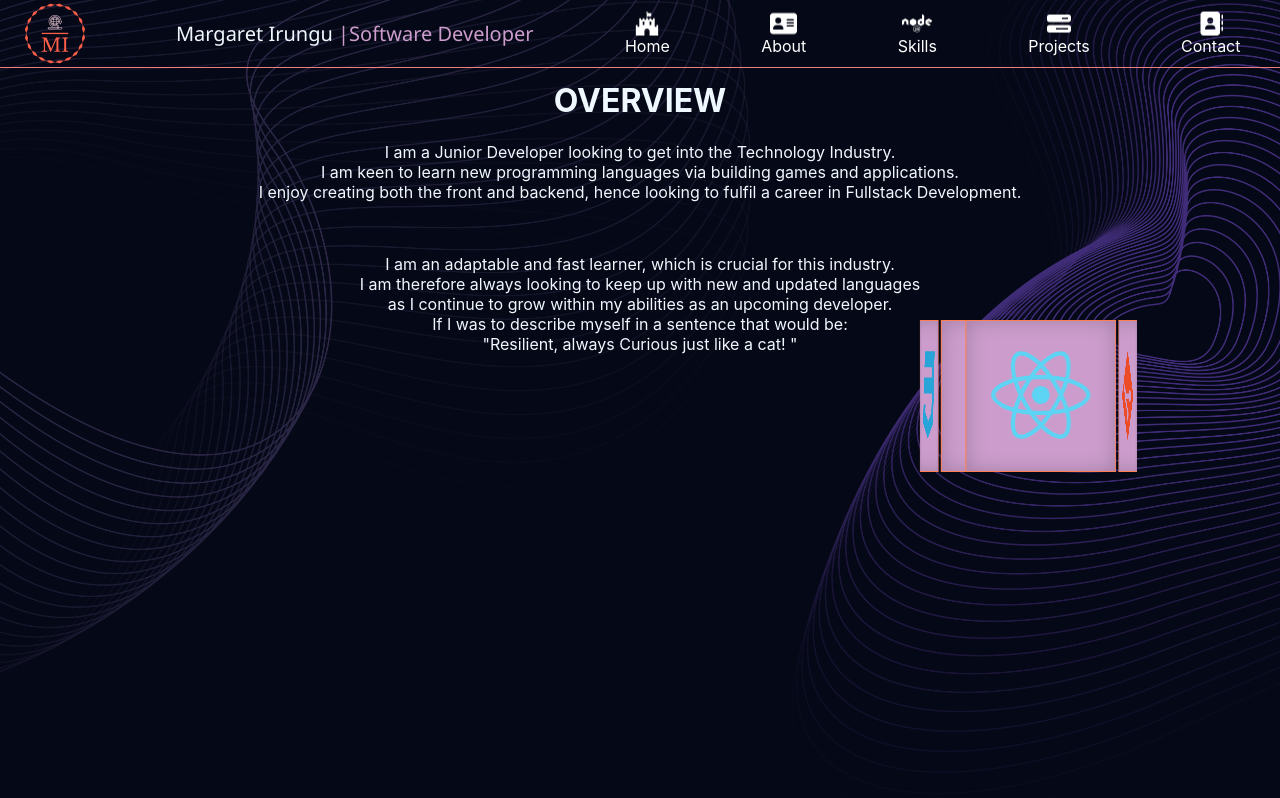
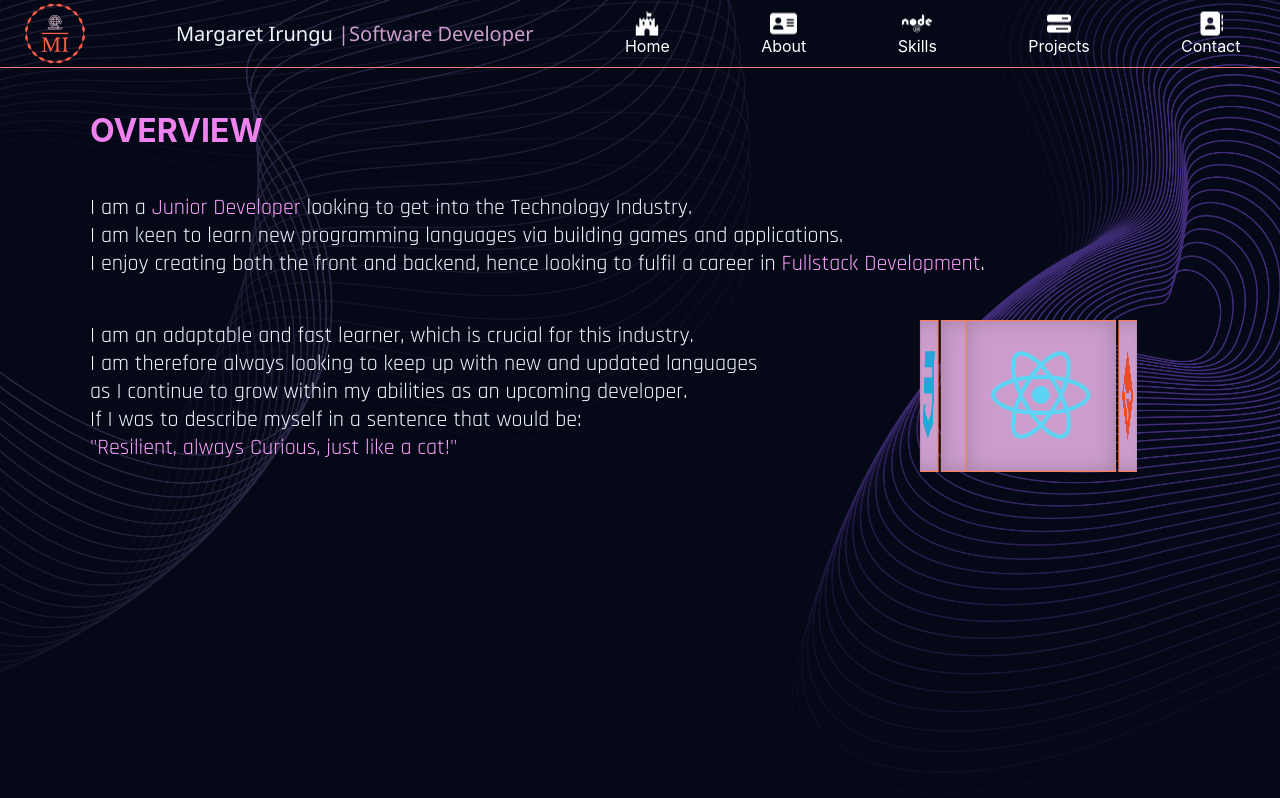
Before and after one commit to MargaretIrungu95/My-Portfolio, a React (Create React App) app: page /about in a window 1280 px wide. Shown: the top 798 px of the page. Built offline with nearby package versions, Linux system fonts and the light colour scheme; a web font is replaced by a local one.

Commit message:
About me section completed with some changes to home

```diff
--- a/src/components/About/About.css
+++ b/src/components/About/About.css
@@ -1,3 +1,6 @@
+@import url('https://fonts.googleapis.com/css2?family=Open+Sans:ital,wght@1,300&family=Rajdhani&display=swap');
+
+
 .stage-cube-cont {
     width: 50%;
     height: 100%;
@@ -9,15 +12,21 @@
     overflow: hidden;
 }
 
-/* .cubespinner {
-    animation-name: spincube;
-    animation-timing-function: ease-in-out;
-    animation-iteration-count: infinite;
-    animation-duration: 12s;
-    transform-style: preserve-3d;
-    transform-origin: 60px 60px 0;
-    margin-left: calc(50% - 100px);
-} */
+.overview-desc {
+    display: flex;
+    flex-direction: column;
+    text-align: left;
+    padding: 30px;
+    padding-left: 90px;
+}
+
+p {
+    font-size:  22px;
+    font-family: 'Open Sans', sans-serif;
+    font-family: 'Rajdhani', sans-serif;
+    font-weight: 500;
+}
+
 
 .cubespinner div {
     position: absolute;
@@ -76,36 +85,3 @@ color: #efd81d;
 transform: rotateX(-90deg) translateZ(100px);
 color: #ec4d28;
 }
-
-
-/* @keyframes spincube {
-from,
-to {
-transform: rotateX(0deg) rotateY(0deg) rotateZ(0deg);
-}
-16% {
-transform: rotateY(-90deg);
-}
-33% {
-transform: rotateY(-90deg) rotateZ(90deg);
-}
-50% {
-transform: rotateY(-180deg) rotateZ(90deg);
-}
-66% {
-transform: rotateY(-270deg) rotateX(90deg);
-}
-83% {
-transform: rotateX(90deg);
-}
-} */
-
-
-/* @keyframes spincube {
-    from,to  { transform: rotateX(0deg) rotateY(0deg) rotateZ(0deg); }
-    16%      { transform: rotateY(-90deg);                           }
-    33%      { transform: rotateY(-90deg) rotateZ(90deg);            }
-    50%      { transform: rotateY(-180deg) rotateZ(90deg);           }
-    66%      { transform: rotateY(90deg) rotateX(90deg);             }
-    83%      { transform: rotateX(90deg);                            }
-} */
--- a/src/components/About/About.js
+++ b/src/components/About/About.js
@@ -1,5 +1,6 @@
 import React from 'react';
 import { FontAwesomeIcon } from '@fortawesome/react-fontawesome';
+import { LightSpeed } from "react-reveal";
 import {
   faCss3,
   faGitAlt,
@@ -16,15 +17,24 @@ function About() {
       <br/>
       <br/>
       <br/>
-      <h1>
-        OVERVIEW
-      </h1>
-      <p>
-        I am a Junior Developer looking to get into the Technology Industry.<br/>
-        I am keen to learn new programming languages via building games and applications. <br/>
-        I enjoy creating both the front and backend, hence looking to fulfil a career in Fullstack Development.
-      </p>
-      <br/>
+      <div className='overview-desc'>
+        <h1 style={{color: '#EE82EE'}}>
+          OVERVIEW
+        </h1>
+        <LightSpeed>
+          <p>
+            I am a <span style={{color: '#fa9ffa'}}>Junior Developer</span> looking to get into the Technology Industry. <br/>
+            I am keen to learn new programming languages via building games and applications. <br/>
+            I enjoy creating both the front and backend, hence looking to fulfil a career in <span style={{color: '#fa9ffa'}}>Fullstack Development</span>.
+          </p>
+          <p>
+            I am an adaptable and fast learner, which is crucial for this industry. <br/>
+            I am therefore always looking to keep up with new and updated languages <br/>
+            as I continue to grow within my abilities as an upcoming developer. <br/>
+            If I was to describe myself in a sentence that would be: <br/>
+            <span style={{color: '#fa9ffa'}}>"Resilient, always Curious, just like a cat!"</span>
+          </p>
+        </LightSpeed>
       {/* <p>
         Some of the frameworks I have worked with are:
       </p>
@@ -40,14 +50,11 @@ function About() {
         Git
       </p> */}
 
-      <p>
-        I am an adaptable and fast learner, which is crucial for this industry. <br/>
-        I am therefore always looking to keep up with new and updated languages <br/>
-        as I continue to grow within my abilities as an upcoming developer. <br/>
-        If I was to describe myself in a sentence that would be: <br/>
-        "Resilient, always Curious just like a cat! "
-      </p>
 
+      </div>
+
+
+      {/* creating the cube */}
       <div className="stage-cube-cont">
         <div className="cubespinner">
           <div className="face1">
--- a/src/components/Home/Home.css
+++ b/src/components/Home/Home.css
@@ -79,3 +79,18 @@ body {
                 0px 24px 2px rgba(0,0,0,0.1),
                 0px 34px 30px rgba(0,0,0,0.1);
 }
+
+button {
+    background-color: #cc9dcc;
+    border: solid 1px coral;
+    margin: 10px;
+    font-size: large;
+
+}
+
+button:hover {
+    cursor: pointer;
+    background-color: rgb(143, 14, 175);
+    box-shadow: grey;
+    box-sizing: 20px;
+}
--- a/src/components/Home/Home.js
+++ b/src/components/Home/Home.js
@@ -31,10 +31,12 @@ function Home() {
           <br/>I hope you enjoy getting to know
           <br/>alittle more about me.</p>
         </Reveal>
+        {/* <Bounce className= 'scroll-wrapper'>
+          <h3 className='scroll'>HAPPY <span className='scrolling'>SCROLLING</span></h3>
+        </Bounce> */}
         <br/>
-        <Bounce className= 'scroll-wrapper'>
-          <h3 className='scroll'>HAPPY <span className='scrolling'>SCROLLING</span></h3>
-        </Bounce>
+        <button>About me</button>
+        <button>Contact me</button>
 
       </div>
     </div>
```
